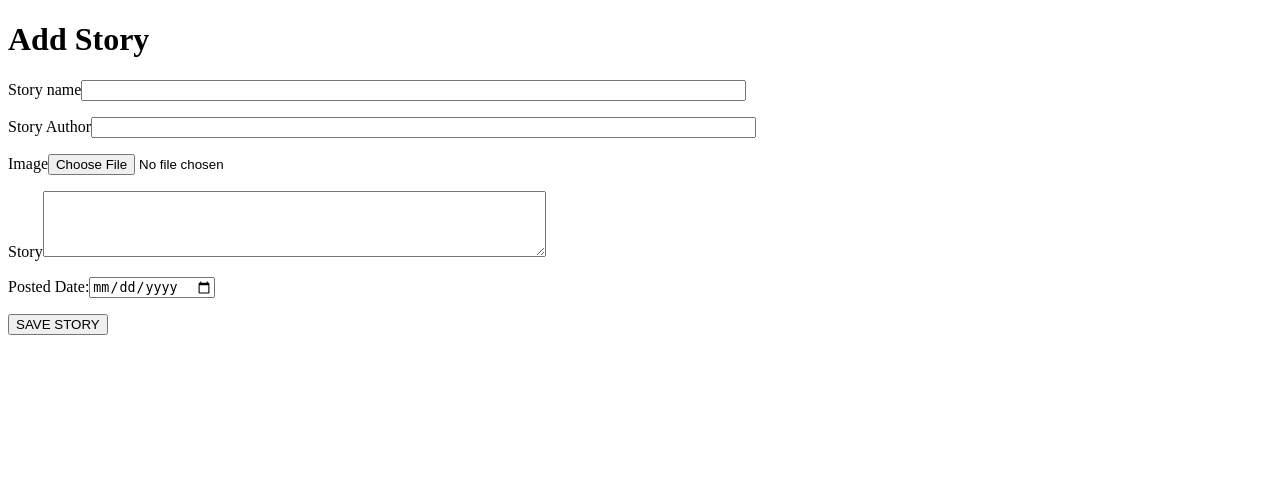
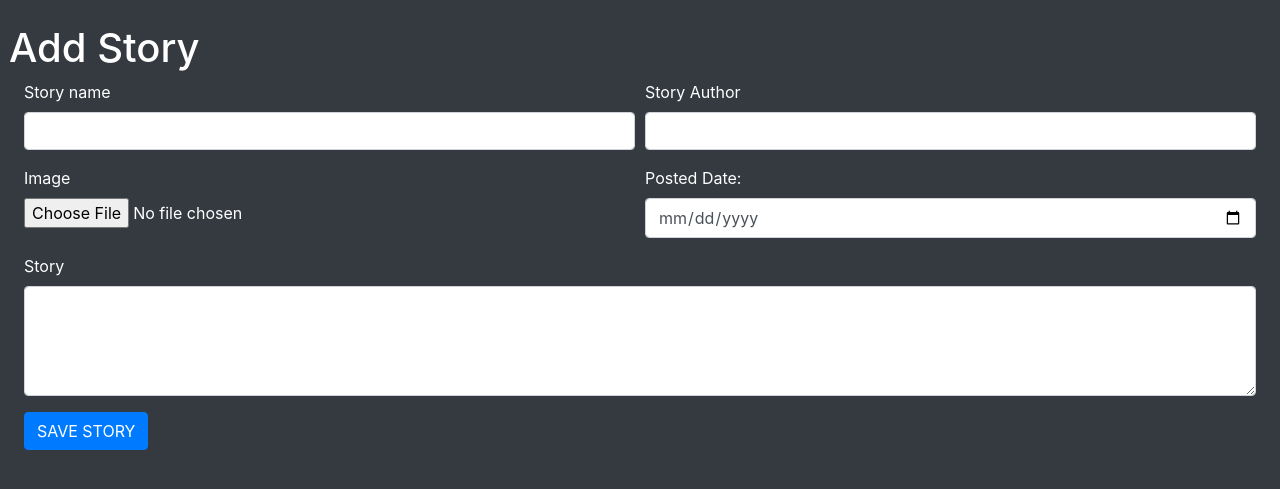
Before and after one commit to Kingsleyyong/Pandemonium-19, a PHP site: page /addStory.php in a window 1280 px wide. Shown: the top 489 px of the page. Run offline with PHP 8.4, Linux system fonts and the light colour scheme.

Commit message:
Styling airdrop #1

```diff
--- a/admin/addStory.php
+++ b/admin/addStory.php
@@ -1,40 +1,41 @@
 <!DOCTYPE html>
 <html>
 <head><title>Add New Story</title>
-    <link href="#" type="text/css" rel="stylesheet" />
+<link rel="stylesheet" href="https://maxcdn.bootstrapcdn.com/bootstrap/4.0.0/css/bootstrap.min.css" integrity="sha384-Gn5384xqQ1aoWXA+058RXPxPg6fy4IWvTNh0E263XmFcJlSAwiGgFAW/dAiS6JXm" crossorigin="anonymous">
 </head>
-<body>
-
-<div id="wrapper">
-
-    <div id="left">
-    </div>
-
-    <div id="right">
-
-        <h1>Add Story</h1>
-
-        <form name="addStoryfrm" method="post" action="">
-
-            <p><label>Story name</label><input type="text" name="Story_title" size="80" required>
-
-            <p><label>Story Author</label><input type="text" name="Story_author" size="80" required>
-
-            <p><label>Image</label><input type="file" name="img" size="10" accept="image/*" required>
-
-            <p><label>Story</label><textarea cols="60" rows="4" name="story_text" required></textarea>
-
-            <p><label>Posted Date:</label><input type="date" name="story_release_date" required>
-
-            <p><input type="submit" name="savebtnstory" id="button" value="SAVE STORY">
-
+<body class="bg-dark text-white">
+        <form name="addStoryfrm" method="post" class="m-4" action="">
+            <div class="row">
+                <h1>Add Story</h1>
+            </div>
+            <div class="form-row">
+                <div class="form-group col-md-6">
+                    <label>Story name</label>
+                    <input type="text" class="form-control" size="80" name="Story_title" required>
+                </div>
+                <div class="form-group col-md-6">
+                    <label>Story Author</label>
+                    <input type="text" name="Story_author" class="form-control" size="80" required>
+                </div>
+            </div>
+            <div class="form-row">
+                <div class="form-group col-md">
+                    <label>Image</label>
+                    <input type="file" name="img" size="10" class="form-control-file" accept="image/*" required>
+                </div>
+                <div class="form-group col-md-6">
+                    <label>Posted Date:</label>
+                    <input type="date" name="story_release_date" class="form-control" required>
+                </div>
+            </div>
+            <div class="form-row">
+                <div class="form-group col-md">
+                    <label>Story</label>
+                    <textarea cols="60" rows="4" name="story_text" class="form-control" required></textarea>
+                </div>
+            </div>
+            <input type="submit" name="savebtnstory" class="btn btn-primary" id="button" value="SAVE STORY">
         </form>
-
-    </div>
-
-</div>
-
-
 </body>
 </html>
 
```
Also changed, not shown: admin/home.html (+37 -32 lines).
